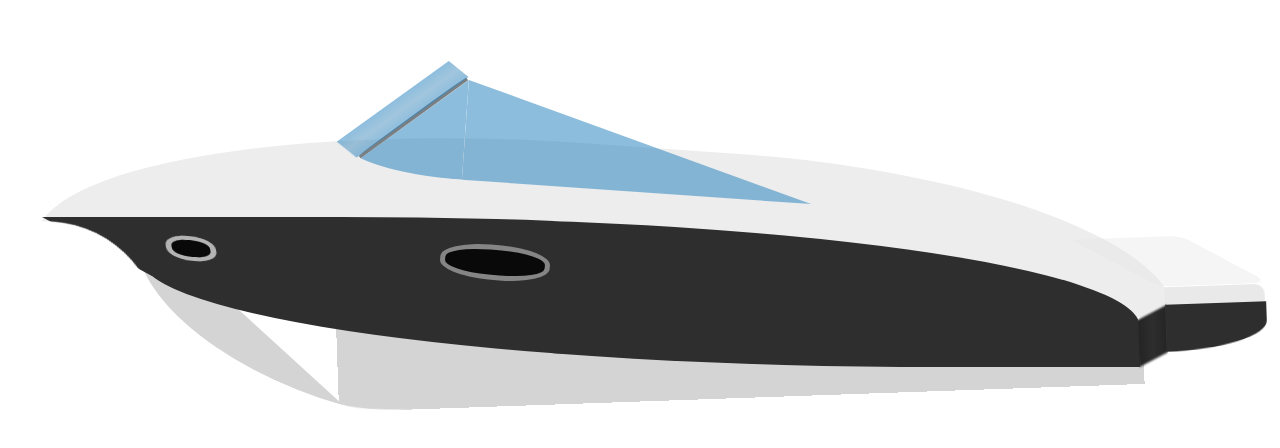
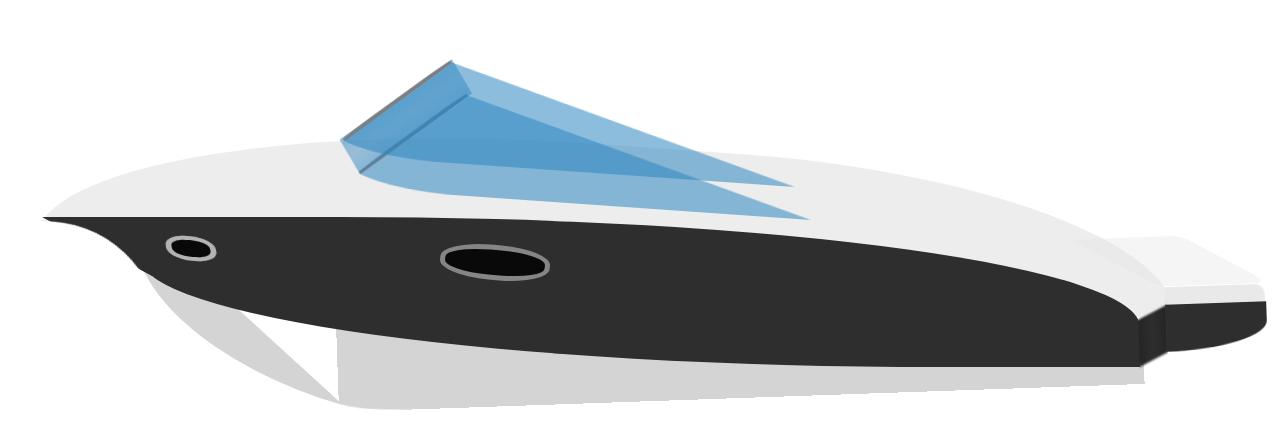
Before and after one commit to Sahil2004/CSS-Motorboat, a plain HTML site: page index.html in a window 1280 px wide. Shown: the part 158-606 px from the top of the page. Drawn offline with Linux system fonts and the light colour scheme.

Commit message:
Back window also ready.

```diff
--- a/index.html
+++ b/index.html
@@ -12,9 +12,10 @@
         <div class="whiteTopPart">
             <span class="backPart"></span>
         </div>
-        <div class="windows">
+        <div class="facingWindows">
             <div class="frontWindow"></div>
         </div>
+        <div class="backWindow"></div>
         <div class="blackPart">
             <span class="frontPeakCover"></span>
             <span class="backJoiningPart"></span>
--- a/style.scss
+++ b/style.scss
@@ -67,12 +67,12 @@ html, body {
     }
 }
 
-.windows {
+.facingWindows {
     position: absolute;
     z-index: 4;
     left: 0;
     right: 0;
-    top: -200px;
+    top: -168px;
     bottom: 0;
     margin: auto;
     height: 0;
@@ -103,13 +103,48 @@ html, body {
     }
     &>.frontWindow {
         position: absolute;
-        left: -536px;
-        top: -131px;
+        left: -609px;
+        top: -140px;
         z-index: 3;
-        width: 244px;
+        width: 395px;
         height: 130px;
         background: linear-gradient(to left, $mirrorBackground,rgba(82, 149, 193, 0.541), $mirrorBackground);
-        transform:rotateY(81deg) rotateX(313deg) skewX(332deg) rotateZ(5deg);
+        transform:rotateY(81deg) rotateX(313deg) skewX(332deg) rotateZ(7deg);
+    }
+}
+.backWindow {
+    position: absolute;
+    z-index: 4;
+    left: -32px;
+    right: 0;
+    top: -235px;
+    bottom: 0;
+    margin: auto;
+    height: 0;
+    width: 0;
+    border-left: 350px solid $mirrorBackground;
+    border-top: 100px solid transparent;
+    rotate: 4deg;
+    &::before {
+        content: '';
+        position: absolute;
+        left: -470px;
+        top: -100px;
+        border-bottom-left-radius: 100% 30%;
+        border-right: 120px solid $mirrorBackground;
+        border-top: 100px solid transparent;
+    }
+    &::after {
+        content: '';
+        position: absolute;
+        left: -405px;
+        top: -125px;
+        height: 133px;
+        width: 4px;
+        rotate: 50deg;
+        border-top-left-radius: 30%;
+        border-bottom-left-radius: 30%;
+        background-color: $mirrorBoundary;
     }
 }
 
```
Also changed, not shown: style.css, 1 other file.
